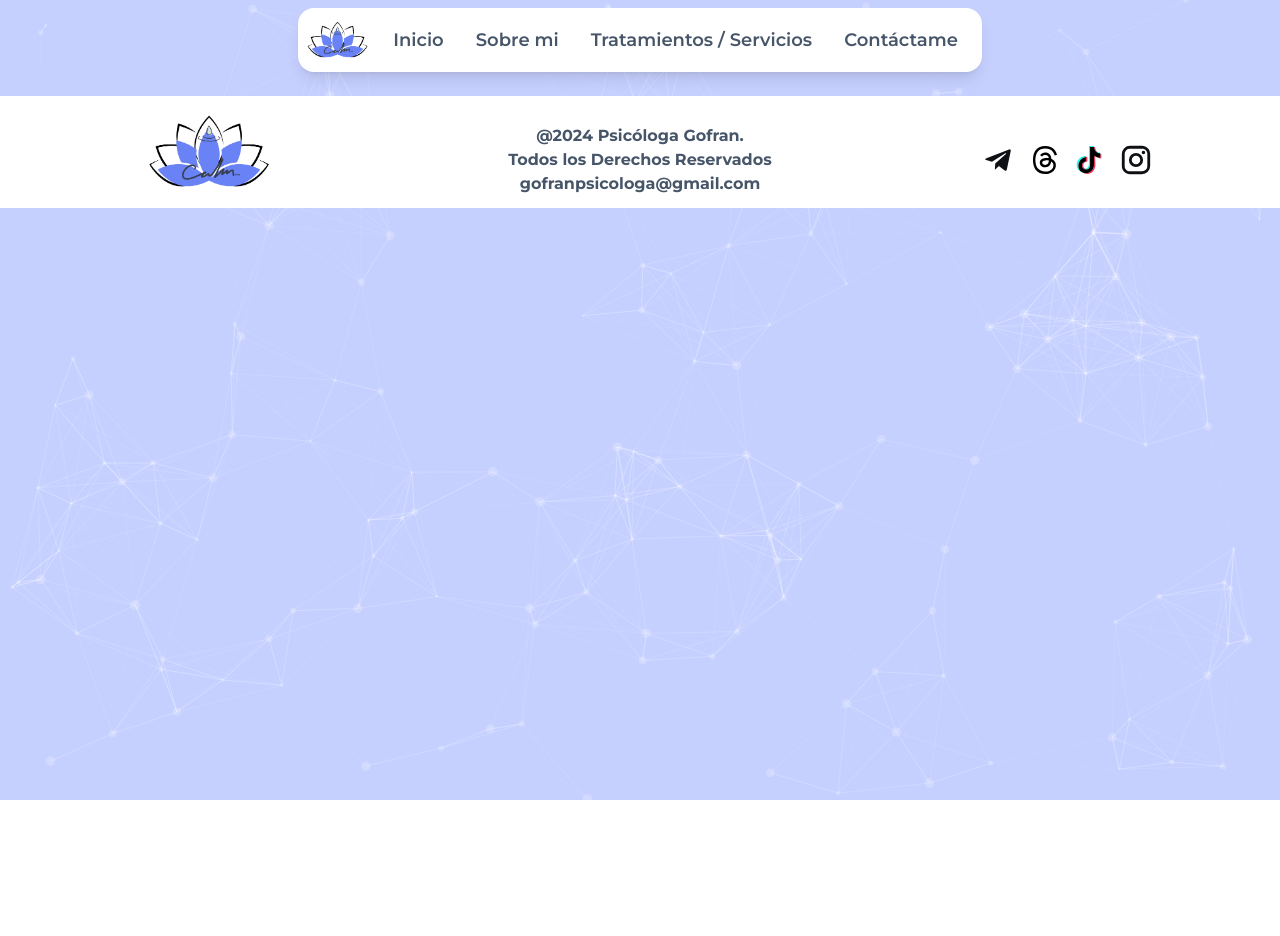
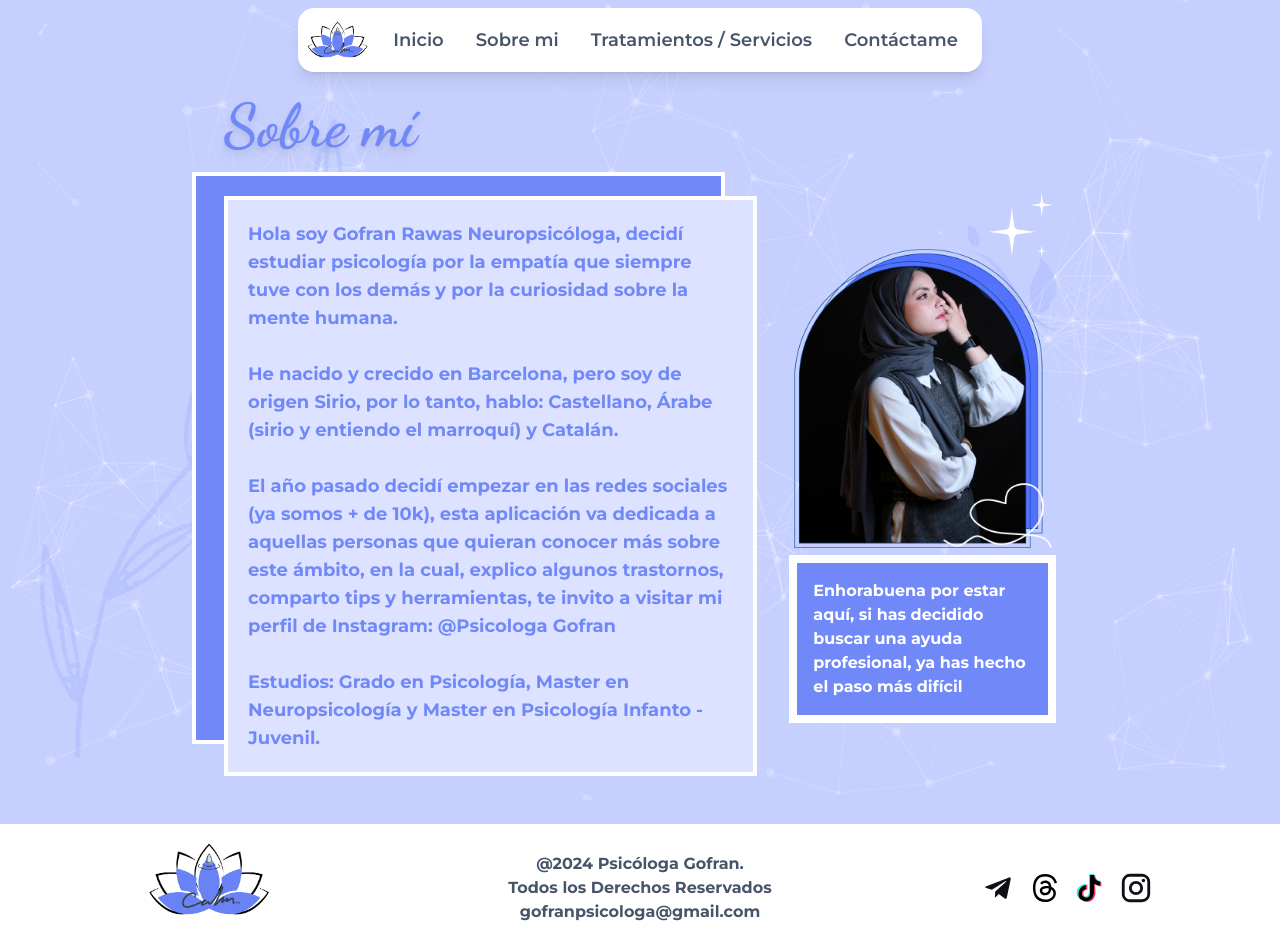
Before and after one commit to Kelocoes/gofran-webpage, a React (Create React App) app: page / in a window 1280 px wide. Both pictures are taken after a click on the button "Sobre mi". Before the commit the page ends 800 px from the top, so only its background shows below. Built offline with nearby package versions, Linux system fonts and the light colour scheme.

Commit message:
About me section

```diff
--- a/package.json
+++ b/package.json
@@ -16,6 +16,7 @@
     "@types/react-dom": "^18.2.18",
     "react": "^18.2.0",
     "react-dom": "^18.2.0",
+    "react-intersection-observer": "^9.7.0",
     "react-particles": "^2.12.2",
     "react-scripts": "5.0.1",
     "tsparticles": "^2.12.0",
--- a/src/App.tsx
+++ b/src/App.tsx
@@ -6,6 +6,7 @@ import Footer from "./components/Footer/Footer";
 import SplashScreen from "./components/SplashScreen/SplashScreen";
 import Landing from "./components/Landing/Landing";
 import CustomParticles from "./components/Landing/CustomParticles";
+import AboutMe from "./components/AboutMe/AboutMe";
 
 function App(): JSX.Element {
     const [showHomePage, setShowHomePage] = React.useState<boolean>(true);
@@ -19,13 +20,13 @@ function App(): JSX.Element {
     }, [change]);
 
     return (
-        <main data-theme="mytheme" className="bg-background flex flex-col items-center">
+        <main data-theme="mytheme" className="flex flex-col items-center">
             {showHomePage
                 ? <SplashScreen setChange={setChange}/>
                 : <React.Fragment>
                     <Header setSection={setSection}/>
                     {section === 0 && <Landing />}
-                    {section === 1 && <></>}
+                    {section === 1 && <AboutMe />}
                     {section === 2 && <></>}
                     {section === 3 && <></>}
                     <Footer />
--- /dev/null
+++ b/src/components/AboutMe/AboutMe.tsx
@@ -0,0 +1,84 @@
+import React from "react";
+
+import { useInView } from "react-intersection-observer";
+
+import photo from "../../assets/images/gofran-photo.png";
+import plant from "../../assets/images/plant.png";
+import plant2 from "../../assets/images/plant-2.png";
+import stars from "../../assets/images/stars.png";
+
+import Zoom from "@mui/material/Zoom";
+
+export default function AboutMe(): JSX.Element {
+    const [currentIndex, setCurrentIndex] = React.useState<number>(0);
+    const [ref, inView] = useInView({ triggerOnce: true, threshold: 0.5 });
+
+    React.useEffect(() => {
+        if (inView) {
+            const interval = setInterval(() => {
+                if (currentIndex < 4) {
+                    setCurrentIndex((prevIndex) => prevIndex + 1);
+                } else {
+                    clearInterval(interval);
+                }
+            }, 150);
+
+            return () => {
+                clearInterval(interval);
+            };
+        }
+        // eslint-disable-next-line
+    }, [currentIndex, inView]);
+
+    return (
+        <div ref={ref} className="w-[95%] md:w-[65%] my-6 z-10 flex justify-center relative flex-col">
+            <Zoom in={currentIndex >= 2} timeout={500}>
+                <img src={plant} alt="Plant" className="absolute top-22 -left-56" />
+            </Zoom>
+            <Zoom in={currentIndex >= 2} timeout={500}>
+                <img src={plant2} alt="Plant-2" className="absolute top-32 right-0" />
+            </Zoom>
+            <Zoom in={currentIndex >= 2} timeout={500}>
+                <img src={stars} alt="Stars" className="absolute w-1/12 top-24 right-0 hidden lg:block" />
+            </Zoom>
+            <Zoom in={currentIndex >= 1} timeout={500}>
+                <h1 className="font-title text-5xl sm:text-6xl text-neutral font-bold mb-4 drop-shadow-lg text-center lg:text-left">
+                    Sobre mí
+                </h1>
+            </Zoom>
+            <div className="flex flex-col-reverse lg:flex-row justify-center items-center space-x-8 space-y-5">
+                <Zoom in={currentIndex >= 3} timeout={500}>
+                    <div className="relative flex justify-center pt-6 w-3/4 md:w-2/3">
+                        <div className="border-4 border-white bg-neutral p-10 absolute z-0 -left-8 top-0 bottom-8 w-full"></div>
+                        <h2 className="border-4 border-white bg-[#dce2ff] text-neutral font-body text-lg font-bold p-5 z-10 w-full ">
+                            Hola soy Gofran Rawas Neuropsicóloga, decidí estudiar
+                            psicología por la empatía que siempre tuve con los demás
+                            y por la curiosidad sobre la mente humana. <br /><br />
+                            He nacido y crecido en Barcelona, pero soy de origen Sirio,
+                            por lo tanto, hablo: Castellano, Árabe (sirio y entiendo el
+                            marroquí) y Catalán. <br /><br />
+                            El año pasado decidí empezar en las redes sociales (ya
+                            somos + de 10k), esta aplicación va dedicada a aquellas
+                            personas que quieran conocer más sobre este ámbito, en
+                            la cual, explico algunos trastornos, comparto tips y
+                            herramientas, te invito a visitar mi perfil de Instagram:
+                            @Psicologa Gofran <br /><br />
+                            Estudios: Grado en Psicología, Master en Neuropsicología
+                            y Master en Psicología Infanto - Juvenil.
+                        </h2>
+                    </div>
+                </Zoom>
+                <Zoom in={currentIndex >= 4} timeout={500}>
+                    <div className="flex flex-col w-2/3 md:w-1/3 h-auto">
+                        <img src={photo} alt="Gofran photo" />
+                        <h2 className="border-8 border-white bg-neutral p-4 font-body text-white font-bold text-md">
+                            Enhorabuena por estar aquí, si has decidido
+                            buscar una ayuda profesional, ya has hecho el
+                            paso más difícil
+                        </h2>
+                    </div>
+                </Zoom>
+            </div>
+        </div>
+    );
+}
--- a/src/components/Landing/MainPost.tsx
+++ b/src/components/Landing/MainPost.tsx
@@ -6,10 +6,14 @@ import hilotoys from "../../assets/images/hilotoys.png";
 import heart from "../../assets/images/heart-string.png";
 import stars from "../../assets/images/stars.png";
 
+import { useInView } from "react-intersection-observer";
+
 export default function MainPost(): JSX.Element {
     const [currentIndex, setCurrentIndex] = React.useState<number>(0);
+    const [ref, inView] = useInView({ triggerOnce: true, threshold: 0.5 });
 
     React.useEffect(() => {
+        if (inView) {
             const interval = setInterval(() => {
                 if (currentIndex < 5) {
                     setCurrentIndex((prevIndex) => prevIndex + 1);
@@ -21,11 +25,12 @@ export default function MainPost(): JSX.Element {
             return () => {
                 clearInterval(interval);
             };
+        }
         // eslint-disable-next-line
-    }, [currentIndex]);
+    }, [currentIndex, inView]);
 
     return (
-        <div className="w-[95%] md:w-[65%] my-6 relative z-10">
+        <div ref={ref} className="w-[95%] md:w-[65%] my-6 relative z-10">
             <Zoom in={currentIndex >= 1} timeout={500}>
                 <h1 className="font-title text-5xl sm:text-6xl text-neutral font-bold mb-4 drop-shadow-lg text-center lg:text-right">
                     Revoluciona tu mente: descubre el poder de la
--- a/src/components/Landing/NeedTherapyIf.tsx
+++ b/src/components/Landing/NeedTherapyIf.tsx
@@ -7,11 +7,15 @@ import plant2 from "../../assets/images/plant-2.png";
 
 import Zoom from "@mui/material/Zoom";
 
+import { useInView } from "react-intersection-observer";
+
 export default function NeedTherapyIf(): JSX.Element {
     const floatBox: string = "border-4 bg-white rounded-xl p-3 border-secondary w-64 md:w-72 font-body font-bold text-secondary text-lg shadow-xl text-center";
     const [currentIndex, setCurrentIndex] = React.useState<number>(0);
+    const [ref, inView] = useInView({ triggerOnce: true, threshold: 0.5 });
 
     React.useEffect(() => {
+        if (inView) {
             const interval = setInterval(() => {
                 if (currentIndex < 5) {
                     setCurrentIndex((prevIndex) => prevIndex + 1);
@@ -23,11 +27,12 @@ export default function NeedTherapyIf(): JSX.Element {
             return () => {
                 clearInterval(interval);
             };
+        }
         // eslint-disable-next-line
-    }, [currentIndex]);
+    }, [currentIndex, inView]);
 
     return (
-        <div className="w-[95%] md:w-[65%] my-6 z-10 flex justify-center relative">
+        <div ref={ref} className="w-[95%] md:w-[65%] my-6 z-10 flex justify-center relative">
             <Zoom in={currentIndex >= 2} timeout={500}>
                 <img src={plant} alt="Plant" className="absolute top-22 -left-56 md:-left-24" />
             </Zoom>
--- a/src/components/Landing/QuestionMentalHealth.tsx
+++ b/src/components/Landing/QuestionMentalHealth.tsx
@@ -7,10 +7,14 @@ import plant2 from "../../assets/images/plant-2.png";
 
 import Zoom from "@mui/material/Zoom";
 
+import { useInView } from "react-intersection-observer";
+
 export default function QuestionMentalHealth(): JSX.Element {
     const [currentIndex, setCurrentIndex] = React.useState<number>(0);
+    const [ref, inView] = useInView({ triggerOnce: true, threshold: 0.5 });
 
     React.useEffect(() => {
+        if (inView) {
             const interval = setInterval(() => {
                 if (currentIndex < 7) {
                     setCurrentIndex((prevIndex) => prevIndex + 1);
@@ -22,11 +26,12 @@ export default function QuestionMentalHealth(): JSX.Element {
             return () => {
                 clearInterval(interval);
             };
+        }
         // eslint-disable-next-line
-    }, [currentIndex]);
+    }, [currentIndex, inView]);
 
     return (
-        <div className="w-[95%] md:w-[65%] my-6 flex justify-center z-10 relative">
+        <div ref={ref} className="w-[95%] md:w-[65%] my-6 flex justify-center z-10 relative">
             <Zoom in={currentIndex >= 2} timeout={500}>
                 <img src={plant} alt="Plant" className="absolute top-48 -left-56 md:-left-24" />
             </Zoom>
```
Also changed, not shown: src/assets/images/gofran-photo.png (added), 1 other file (tests, documents, lock files or other folders). Lines whose indentation alone changed are shown as unchanged.
